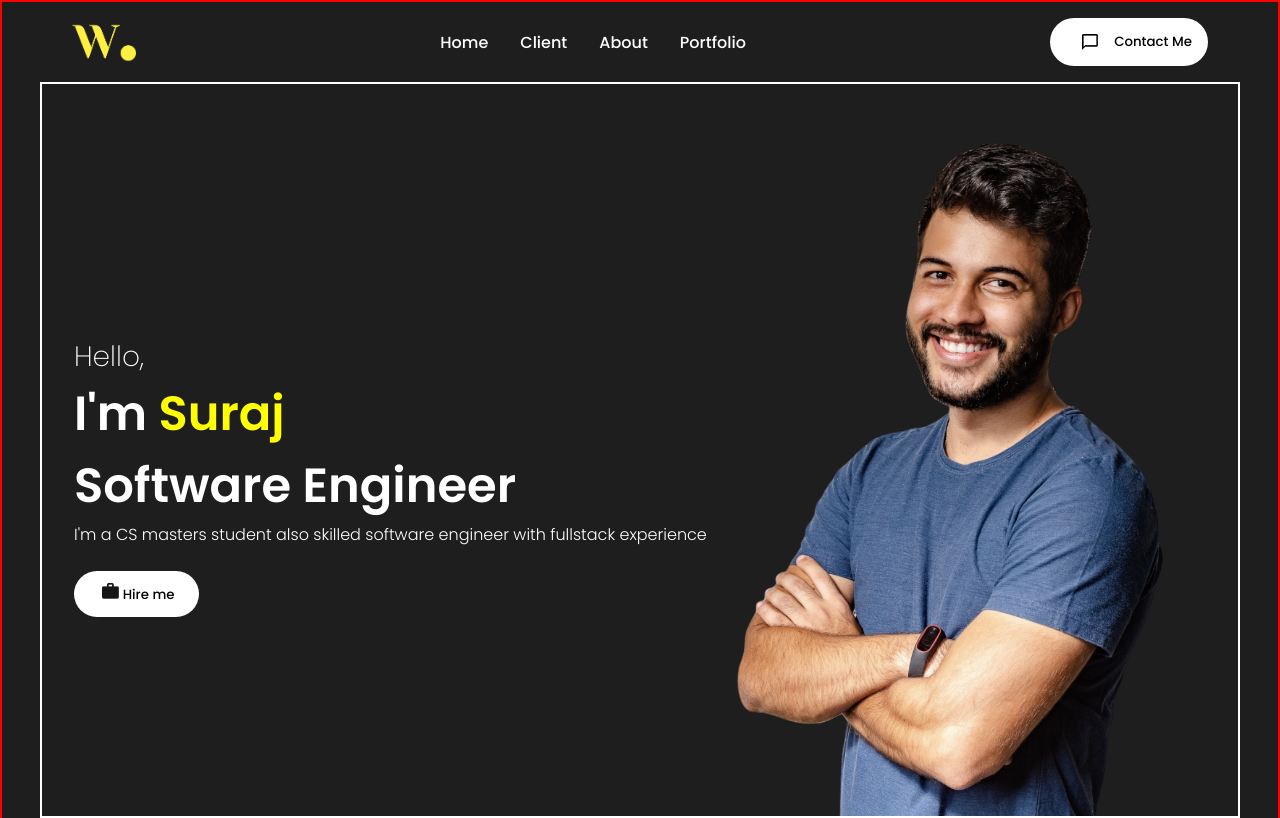
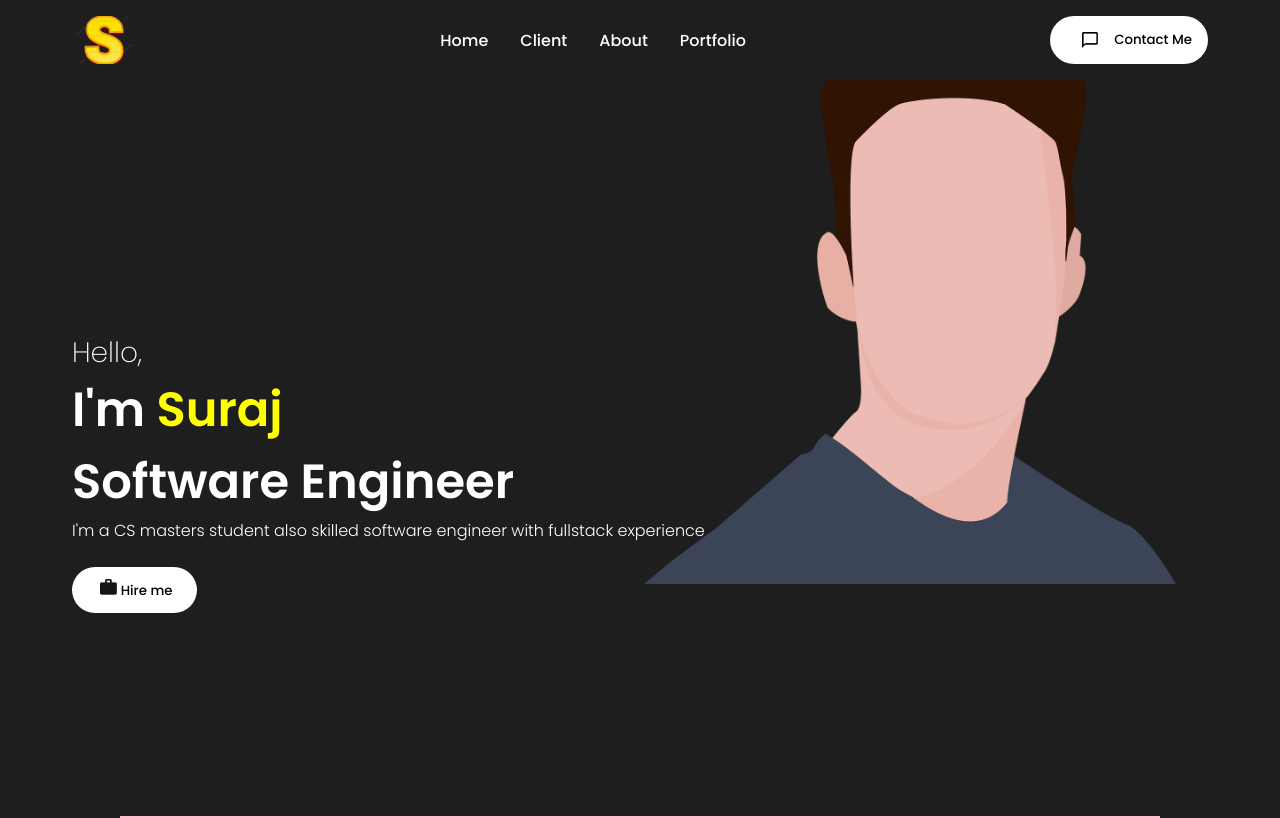
Before and after one commit to pacificsun/profile, a React (Create React App) app: page / in a window 1280 px wide. Shown: the top 818 px of the page. Built offline with nearby package versions, Linux system fonts and the light colour scheme.

Commit message:
css fix and new logo added

```diff
--- a/public/index.html
+++ b/public/index.html
@@ -2,11 +2,10 @@
 <html lang="en">
   <head>
     <meta charset="utf-8" />
-    <link rel="icon" href="%PUBLIC_URL%/favicon.ico" />
+    <link rel="icon" href="./logo192.png" />
     <meta name="viewport" content="width=device-width, initial-scale=1" />
     <meta name="description" content="Suraj Portfolio" />
     <title>Suraj Portfolio</title>
-    <link rel="stylesheet" href="style.css"/>
     <link rel="preconnect" href="https://fonts.googleapis.com">
     <link rel="preconnect" href="https://fonts.gstatic.com" crossorigin>
     <link href="https://fonts.googleapis.com/css2?family=Poppins:wght@200;300;500;600&display=swap" rel="stylesheet">
--- a/src/App.js
+++ b/src/App.js
@@ -4,16 +4,17 @@ import Works from './components/Works/works';
 import Skills from './components/Skills/skills';
 import Navbar from './components/NavBar/navbar';
 import Contact from './components/Contact/contact';
+import './app.css'
 
 function App() {
   return (
-    <div className='App'>
+    <>
       <Navbar />
       <Intro/>
       <Skills/>
       <Works />
       <Contact/>
-    </div>
+    </>
   );
 }
 
--- a/public/style.css
+++ b/src/app.css
@@ -1,3 +1,4 @@
+
 *{
     margin: 0;
     padding: 0;
@@ -5,16 +6,13 @@
     text-decoration: none;
     background: transparent;
     font-family: 'Poppins', sans-serif;
-    /* border: 2px solid white; */
-
-
+    /* border: 2px solid rgb(53, 11, 207); */
 }
 
-body{
-
+body {
     background: rgb(30, 30, 30);
-    color: white;
     overflow: hidden;
     overflow-y: scroll;
-    border: 2px solid red;
+    /* border: 5px solid yellow; */
+    color: white;
 }
--- a/src/components/Intro/intro.css
+++ b/src/components/Intro/intro.css
@@ -5,7 +5,7 @@
     margin:0 auto;
     overflow: hidden;
     position: relative;
-    border: 2px solid white;
+    /* border: 2px solid white; */
 }
 
 .bg{
@@ -14,7 +14,8 @@
     right: 0;
     z-index: -1;
     object-fit: cover;
-    height: 100vh;
+    height: 71vh;
+    padding-right: 4rem;
 }
 .introContent{
     height: 100vh;
--- a/src/components/Intro/intro.jsx
+++ b/src/components/Intro/intro.jsx
@@ -2,6 +2,7 @@ import React from "react";
 
 import "./intro.css";
 import bg from '../../assets/image.png'
+import noFace from '../../assets/noface.png'
 import { Link } from "react-scroll";
 
 import btnImg from '../../assets/hireme.png'
@@ -19,7 +20,7 @@ const Intro = () => {
         <button className="btn"><img src={btnImg} alt="Hireme" className="btnImg"/>Hire me</button>
         </Link>
       </div>
-      <img src={bg} alt="Profile" className="bg" />
+      <img src={noFace} alt="Profile" className="bg" />
     </section>
   );
 };
--- a/src/components/NavBar/navbar.jsx
+++ b/src/components/NavBar/navbar.jsx
@@ -4,12 +4,13 @@ import { Link } from 'react-scroll'
 import "./navbar.css";
 
 import logo from '../../assets/logo.png'
+import s from  '../../assets/s.png'
 import contactImg from '../../assets/contact.png'
 
 const Navbar = () => {
   return (
     <nav className="navbar">
-      <img src={logo} alt="Logo" className="logo"/>
+      <img src={s} alt="Logo" className="logo"/>
       <div className="desktopMenu">
           <Link className="desktopMenuListItem">Home</Link>
           <Link className="desktopMenuListItem">Client</Link>
```
Also changed, not shown: src/assets/noface.png (added), src/assets/s.png (added).
